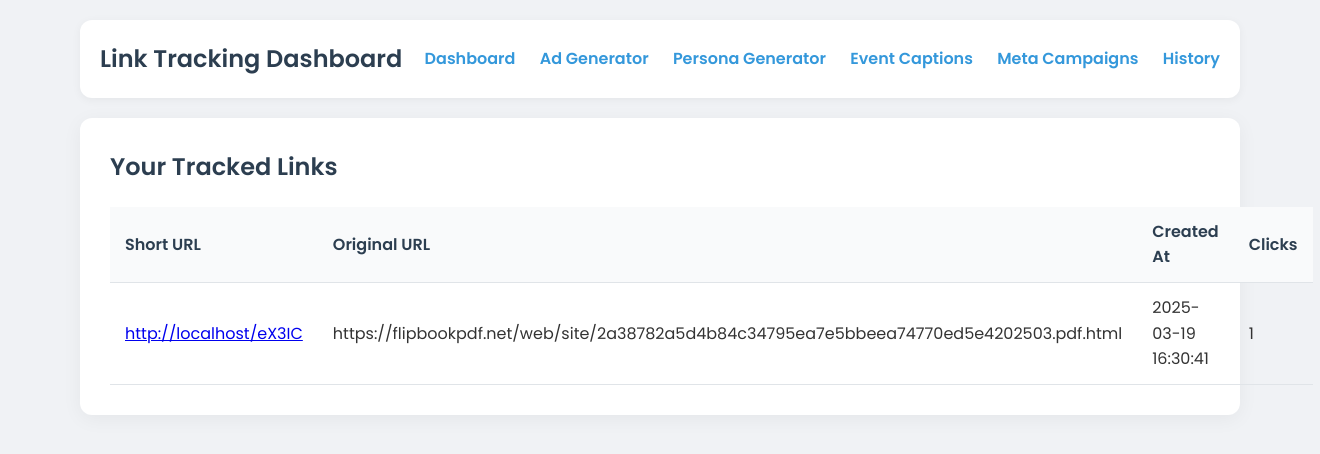
After one commit to izzoe3/adcaptiontool, a Flask app: page /links in a window 1320 px wide. The commit adds this page. Shown: the top 454 px of the page. Run offline with Flask 3, Linux system fonts and the light colour scheme; data comes from the database, SQL or seed files in the repository; both versions use the stored data as it was after the commit; parts of the project's set-up code (start-up, migrations or seed data) failed here and were passed over.

Commit message:
Link generator added

```diff
--- a/app.py
+++ b/app.py
@@ -7,6 +7,8 @@ import json
 import re
 from datetime import datetime
 import os
+import random
+import string
 from dotenv import load_dotenv
 from facebook_business.adobjects.adaccount import AdAccount
 from facebook_business.adobjects.campaign import Campaign
@@ -20,8 +22,6 @@ from bs4 import BeautifulSoup
 import requests
 import time
 import logging
-import random
-import string
 
 app = Flask(__name__)
 
@@ -66,7 +66,7 @@ def init_db():
     c.execute('''CREATE TABLE IF NOT EXISTS short_links
                  (id INTEGER PRIMARY KEY AUTOINCREMENT,
                   short_code TEXT UNIQUE,
-                  original_url TEXT,
+                  original_url TEXT UNIQUE,
                   created_at TEXT)''')
     c.execute('''CREATE TABLE IF NOT EXISTS link_clicks
                  (id INTEGER PRIMARY KEY AUTOINCREMENT,
@@ -90,6 +90,10 @@ def save_to_history(platform, campaign_type, intake, tone, result, target_audien
                   (timestamp, platform, campaign_type, intake, tone, result_json, used_json, target_audience, ad_goal))
         conn.commit()
     logging.info(f"Saved to history: {platform}, {campaign_type}, {intake}")
+
+# Short link generation
+def generate_short_code(length=5):
+    return ''.join(random.choices(string.ascii_letters + string.digits, k=length))
 
 def format_budget(budget):
     if budget == "N/A" or not budget:
@@ -611,29 +615,29 @@ def refresh_campaigns():
     fetch_meta_campaigns_from_api(meta_account_id)
     return redirect(url_for('campaigns'))
 
-#Link shorterner
-
-def generate_short_code(length=5):
-    return ''.join(random.choices(string.ascii_letters + string.digits, k=length))
-
+# New Shortener Logic with Duplicate Check
 @app.route('/shorten', methods=['POST'])
 def shorten_link():
     original_url = request.json.get('url')
     if not original_url or not original_url.startswith('http'):
         return jsonify({"error": "Valid URL required"}), 400
 
-    short_code = generate_short_code()
-    while True:  # Ensure uniqueness
-        with sqlite3.connect('history.db') as conn:
-            c = conn.cursor()
+    with sqlite3.connect('history.db') as conn:
+        c = conn.cursor()
+        c.execute("SELECT id, short_code FROM short_links WHERE original_url = ?", (original_url,))
+        existing = c.fetchone()
+        if existing:
+            short_url = f"{request.host_url}{existing[1]}"
+            return jsonify({"short_url": short_url, "id": existing[0], "message": "URL already shortened"})
+
+        short_code = generate_short_code()
+        while True:
             c.execute("SELECT id FROM short_links WHERE short_code = ?", (short_code,))
             if not c.fetchone():
                 break
-        short_code = generate_short_code()
+            short_code = generate_short_code()
 
-    created_at = datetime.now().strftime("%Y-%m-%d %H:%M:%S")
-    with sqlite3.connect('history.db') as conn:
-        c = conn.cursor()
+        created_at = datetime.now().strftime("%Y-%m-%d %H:%M:%S")
         c.execute("INSERT INTO short_links (short_code, original_url, created_at) VALUES (?, ?, ?)",
                   (short_code, original_url, created_at))
         conn.commit()
@@ -642,6 +646,7 @@ def shorten_link():
     short_url = f"{request.host_url}{short_code}"
     return jsonify({"short_url": short_url, "id": short_link_id})
 
+# Redirect and Track Clicks
 @app.route('/<short_code>')
 def redirect_link(short_code):
     with sqlite3.connect('history.db') as conn:
@@ -653,33 +658,29 @@ def redirect_link(short_code):
 
         short_link_id, original_url = result
         timestamp = datetime.now().strftime("%Y-%m-%d %H:%M:%S")
-        ip_address = request.remote_addr  # Optional: track IP
+        ip_address = request.remote_addr
         c.execute("INSERT INTO link_clicks (short_link_id, timestamp, ip_address) VALUES (?, ?, ?)",
                   (short_link_id, timestamp, ip_address))
         conn.commit()
 
     return redirect(original_url)
 
-@app.route('/link_stats/<int:link_id>')
-def get_link_stats(link_id):
+# Links Dashboard
+@app.route('/links')
+def links_dashboard():
     with sqlite3.connect('history.db') as conn:
+        conn.row_factory = sqlite3.Row
         c = conn.cursor()
-        c.execute("SELECT short_code, original_url, created_at FROM short_links WHERE id = ?", (link_id,))
-        link = c.fetchone()
-        if not link:
-            return jsonify({"error": "Link not found"}), 404
+        c.execute("""
+            SELECT sl.id, sl.short_code, sl.original_url, sl.created_at, COUNT(lc.id) as click_count
+            FROM short_links sl
+            LEFT JOIN link_clicks lc ON sl.id = lc.short_link_id
+            GROUP BY sl.id, sl.short_code, sl.original_url, sl.created_at
+            ORDER BY sl.created_at DESC
+        """)
+        links = [dict(row) for row in c.fetchall()]
 
-        c.execute("SELECT timestamp, ip_address FROM link_clicks WHERE short_link_id = ?", (link_id,))
-        clicks = c.fetchall()
-
-    stats = {
-        "short_url": f"{request.host_url}{link[0]}",
-        "original_url": link[1],
-        "created_at": link[2],
-        "click_count": len(clicks),
-        "clicks": [{"timestamp": click[0], "ip": click[1]} for click in clicks]
-    }
-    return jsonify(stats)
+    return render_template('links.html', links=links)
 
 if __name__ == '__main__':
     app.run(debug=True)
--- a/templates/dashboard.html
+++ b/templates/dashboard.html
@@ -16,6 +16,7 @@
                 <a href="/event_caption">Event Captions</a>
                 <a href="/campaigns">Meta Campaigns</a>
                 <a href="/history">History</a>
+                <a href="/links">Links</a>
             </nav>
         </header>
 
@@ -31,8 +32,10 @@
                     <a href="/event_caption" class="btn btn-primary">Event Captions</a>
                     <a href="/campaigns" class="btn btn-primary">Meta Campaigns</a>
                     <a href="/history" class="btn btn-primary">History</a>
+                    <a href="/links" class="btn btn-primary">Links</a>
                 </div>
             </section>
+
             <section class="link-shortener">
                 <h3>Shorten a Link</h3>
                 <form id="shortenForm">
--- /dev/null
+++ b/templates/links.html
@@ -0,0 +1,52 @@
+<!DOCTYPE html>
+<html lang="en">
+<head>
+    <meta charset="UTF-8">
+    <title>Link Tracking Dashboard</title>
+    <link rel="stylesheet" href="{{ url_for('static', filename='styles.css') }}">
+    <link href="https://fonts.googleapis.com/css2?family=Poppins:wght@400;600&display=swap" rel="stylesheet">
+</head>
+<body>
+    <div class="app-container">
+        <header class="app-header">
+            <h1>Link Tracking Dashboard</h1>
+            <nav>
+                <a href="/">Dashboard</a>
+                <a href="/generator">Ad Generator</a>
+                <a href="/persona">Persona Generator</a>
+                <a href="/event_caption">Event Captions</a>
+                <a href="/campaigns">Meta Campaigns</a>
+                <a href="/history">History</a>
+            </nav>
+        </header>
+
+        <main class="dashboard-main">
+            <h2>Your Tracked Links</h2>
+            {% if links %}
+                <table class="dashboard-table">
+                    <thead>
+                        <tr>
+                            <th>Short URL</th>
+                            <th>Original URL</th>
+                            <th>Created At</th>
+                            <th>Clicks</th>
+                        </tr>
+                    </thead>
+                    <tbody>
+                        {% for link in links %}
+                            <tr>
+                                <td><a href="{{ request.host_url }}{{ link.short_code }}" target="_blank">{{ request.host_url }}{{ link.short_code }}</a></td>
+                                <td>{{ link.original_url }}</td>
+                                <td>{{ link.created_at }}</td>
+                                <td>{{ link.click_count }}</td>
+                            </tr>
+                        {% endfor %}
+                    </tbody>
+                </table>
+            {% else %}
+                <p>No links have been shortened yet.</p>
+            {% endif %}
+        </main>
+    </div>
+</body>
+</html>
```
Also changed, not shown: static/script.js (+5 -25 lines), history.db.
